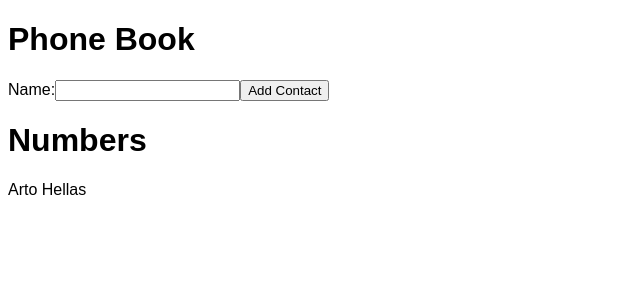
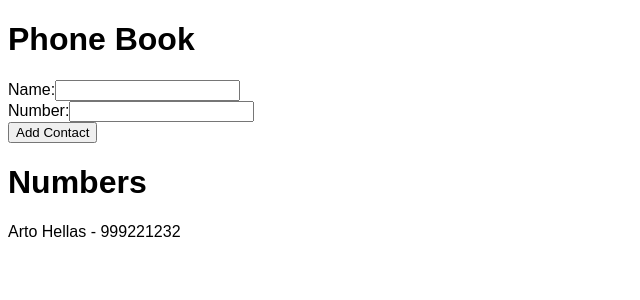
Before and after one commit to leo-oliv3r/FullStackOpen, a React (Vite) app in the folder part2/phonebook/: page / in a window 1280 px wide. Shown: the top 300 px of the page, without its empty margins (0-640 px from the left). Built offline with nearby package versions, Linux system fonts and the light colour scheme.

Commit message:
finish part 2.8

```diff
--- a/part2/phonebook/src/App.jsx
+++ b/part2/phonebook/src/App.jsx
@@ -5,18 +5,21 @@ import ContactForm from "./components/ContactForm";
 import ContactList from "./components/ContactList";
 
 function App() {
-    const [persons, setPersons] = useState([{ name: "Arto Hellas" }]);
+    const [persons, setPersons] = useState([{ name: "Arto Hellas", phoneNumber: "999221232" }]);
     const [newName, setNewName] = useState("");
+    const [newNumber, setNewNumber] = useState("");
 
     return (
         <div style={{ fontFamily: "sans-serif" }}>
             <Title>Phone Book</Title>
 
             <ContactForm
+                newName={newName}
                 setNewName={setNewName}
-                newName={newName}
+                persons={persons}
                 setPersons={setPersons}
-                persons={persons}
+                newNumber={newNumber}
+                setNewNumber={setNewNumber}
             ></ContactForm>
 
             <ContactList persons={persons}></ContactList>
--- a/part2/phonebook/src/components/ContactForm.jsx
+++ b/part2/phonebook/src/components/ContactForm.jsx
@@ -1,6 +1,6 @@
 /* eslint-disable react/prop-types */
 
-function ContactForm({ setNewName, newName, setPersons, persons }) {
+function ContactForm({ setNewName, newName, setPersons, persons, newNumber, setNewNumber }) {
     const handleSubmit = (e) => {
         e.preventDefault();
 
@@ -9,14 +9,16 @@ function ContactForm({ setNewName, newName, setPersons, persons }) {
             return;
         }
 
-        const newPersons = [...persons, { name: newName }];
+        const newPersons = [...persons, { name: newName, phoneNumber: newNumber }];
         setPersons(newPersons);
         setNewName("");
+        setNewNumber("");
     };
 
     return (
         <>
             <form onSubmit={handleSubmit}>
+                <div>
                     <label htmlFor="new-name">
                         Name:
                         <input
@@ -25,6 +27,18 @@ function ContactForm({ setNewName, newName, setPersons, persons }) {
                             onChange={(e) => setNewName(e.target.value)}
                         />
                     </label>
+                </div>
+
+                <div>
+                    <label htmlFor="new-number">
+                        Number:
+                        <input
+                            id="new-number"
+                            value={newNumber}
+                            onChange={(e) => setNewNumber(e.target.value)}
+                        />
+                    </label>
+                </div>
 
                 <button type="submit">Add Contact</button>
             </form>
--- a/part2/phonebook/src/components/ContactList.jsx
+++ b/part2/phonebook/src/components/ContactList.jsx
@@ -3,8 +3,9 @@
 function Contact({ name, phoneNumber }) {
     return (
         <>
-            <div style={{ textTransform: "capitalize" }}>{name}</div>
-            <div>{phoneNumber}</div>
+            <div style={{ textTransform: "capitalize" }}>
+                {name} - {phoneNumber}
+            </div>
         </>
     );
 }
```
Lines whose indentation alone changed are shown as unchanged.
